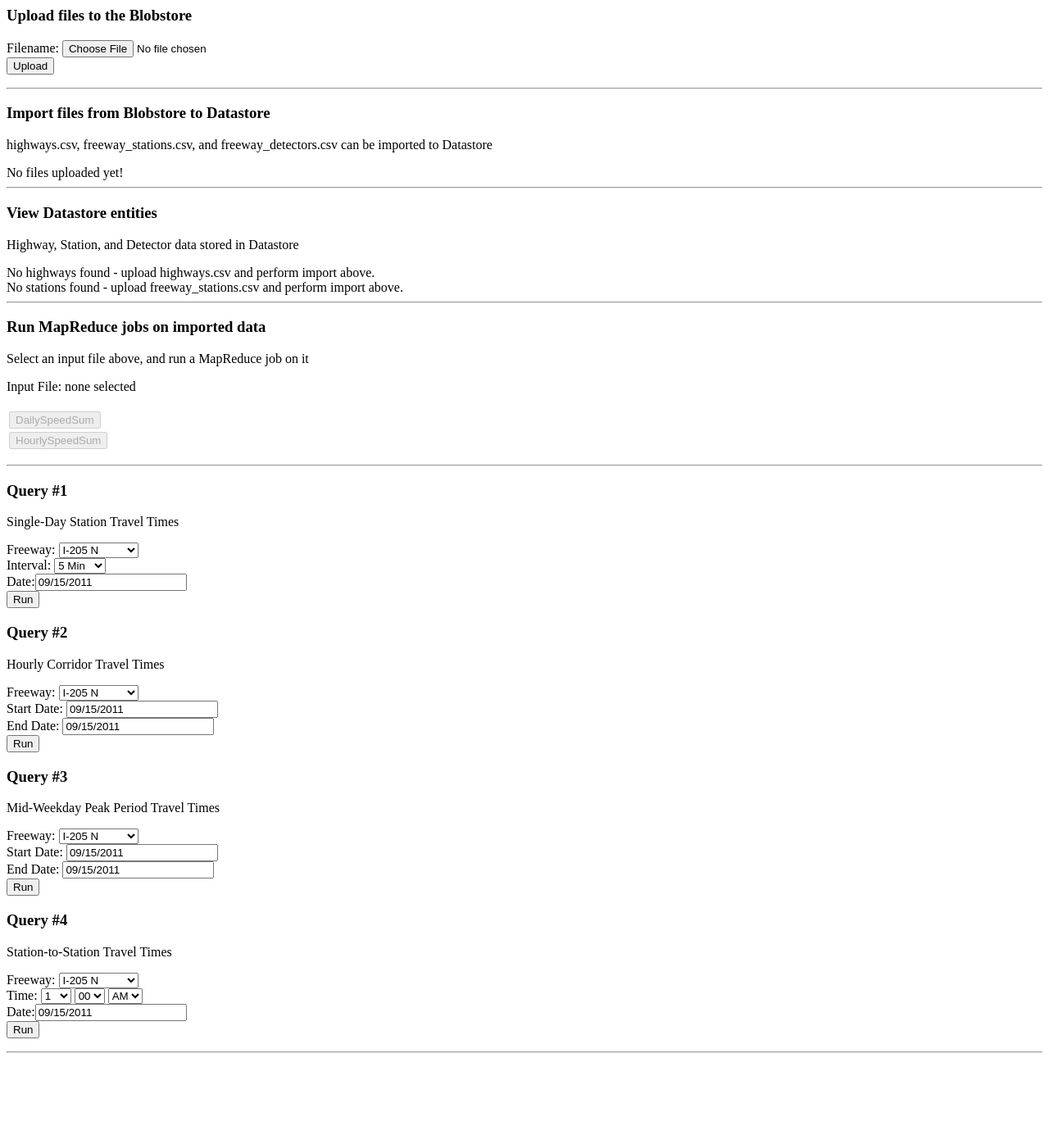
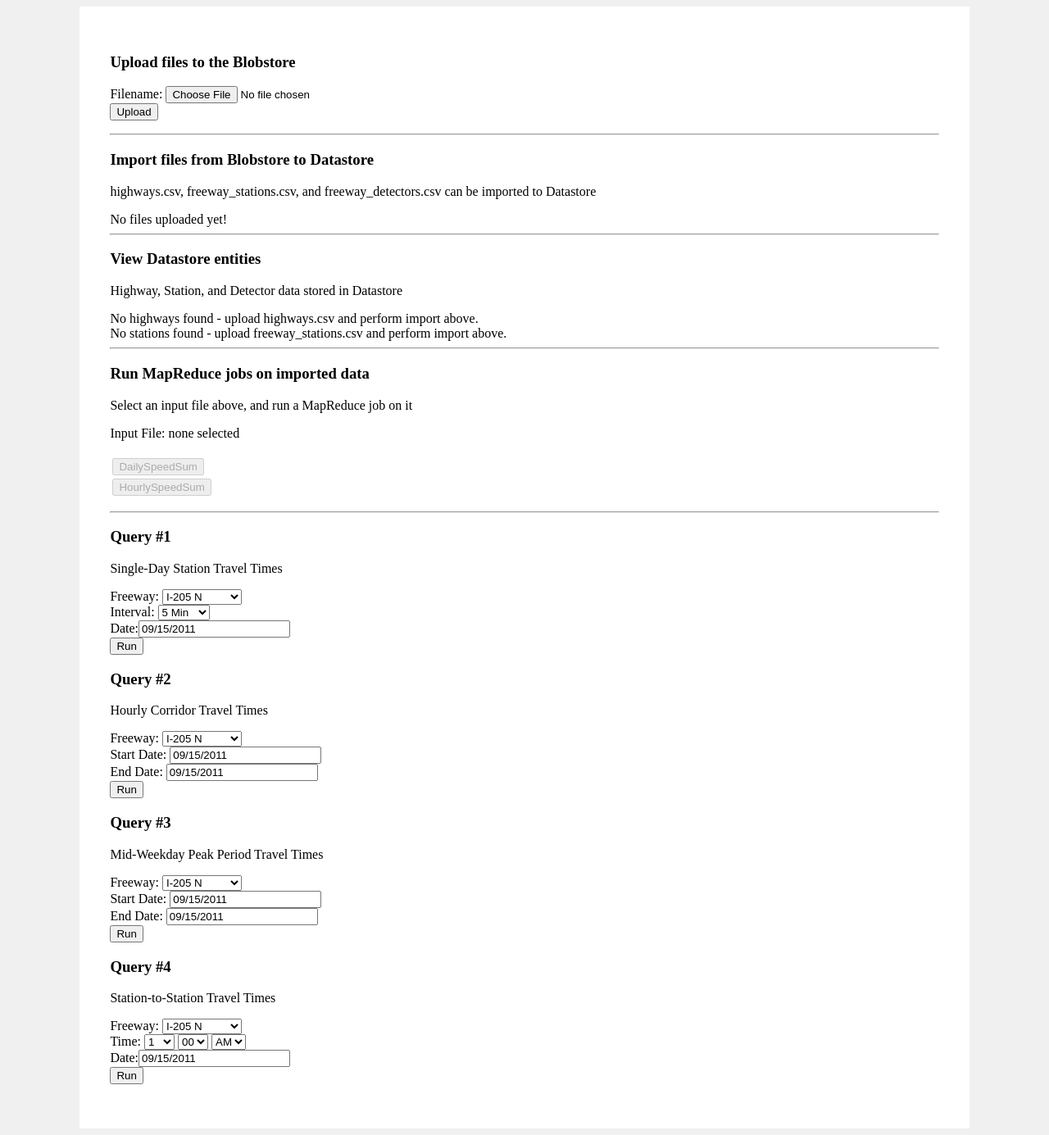
Before and after one commit to PSU-CloudData/psu-cloud-data, a Python web app: template templates/index.html in a window 1280 px wide. Shown: the whole page at 82% size. Before the commit the page ends 1285 px from the top, so only its background shows below. Run offline with Jinja, Linux system fonts and the light colour scheme; the template is opened without the code that fills it, so the values that code supplies are empty; some libraries are stand-ins or nearby versions.

Commit message:
Added some CSS to interface

```diff
--- a/templates/index.html
+++ b/templates/index.html
@@ -8,8 +8,20 @@
 		<script src="//code.jquery.com/jquery-1.9.1.js"></script>
 		<script src="//code.jquery.com/ui/1.10.4/jquery-ui.js"></script>
 	</head>
+	<style>
+	#center {
+		margin:auto;
+		width:80%;
+		background-color:white;
+		padding:1cm 1cm 1cm 1cm;
+	}
+	body {
+
+		background-color:#F0F0F0;
+	}
+	</style>
 	<body>
-		<div>
+		<div id="center">
 			<!-- File upload form -->
 			<form action="{{ upload_url }}" method="post"
 				enctype="multipart/form-data">
@@ -340,6 +352,5 @@
 				</form>
 			</div>
 		</div>
-		<hr/>
 	</body>
 </html>
```
